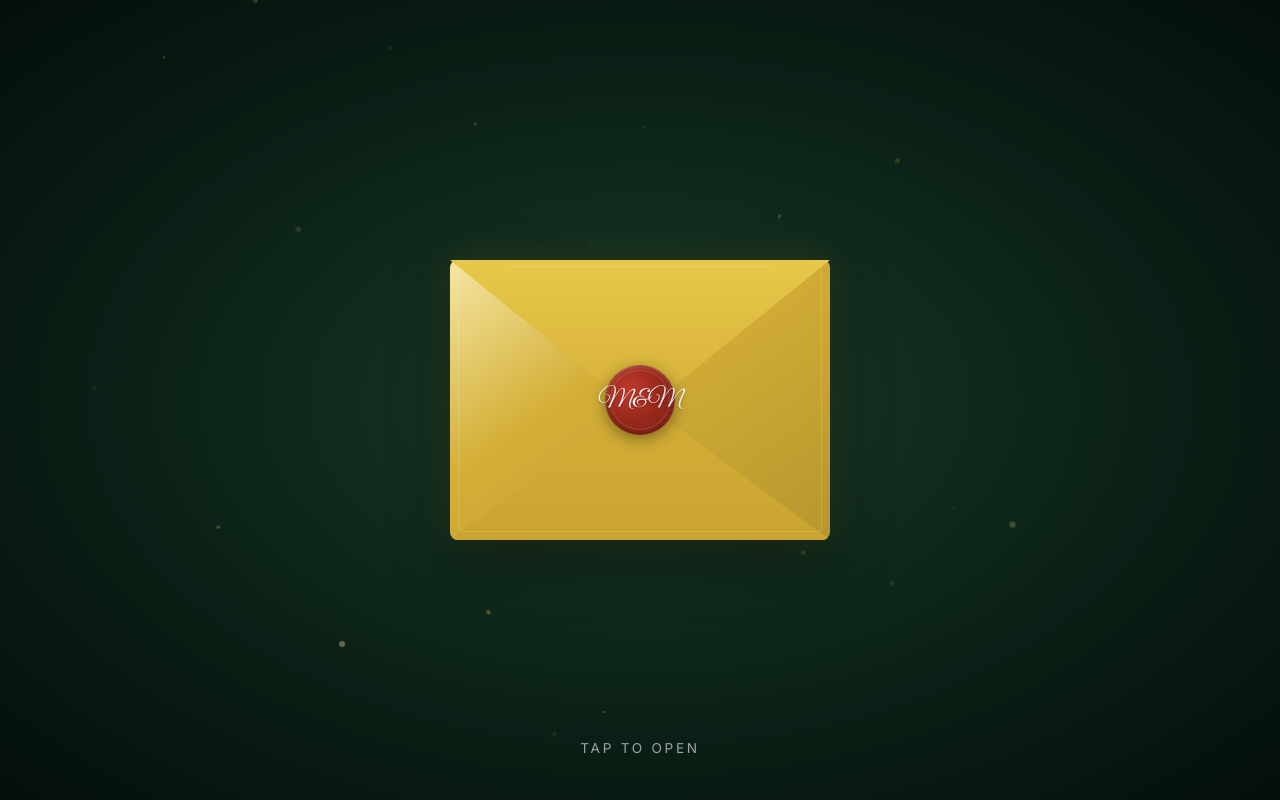
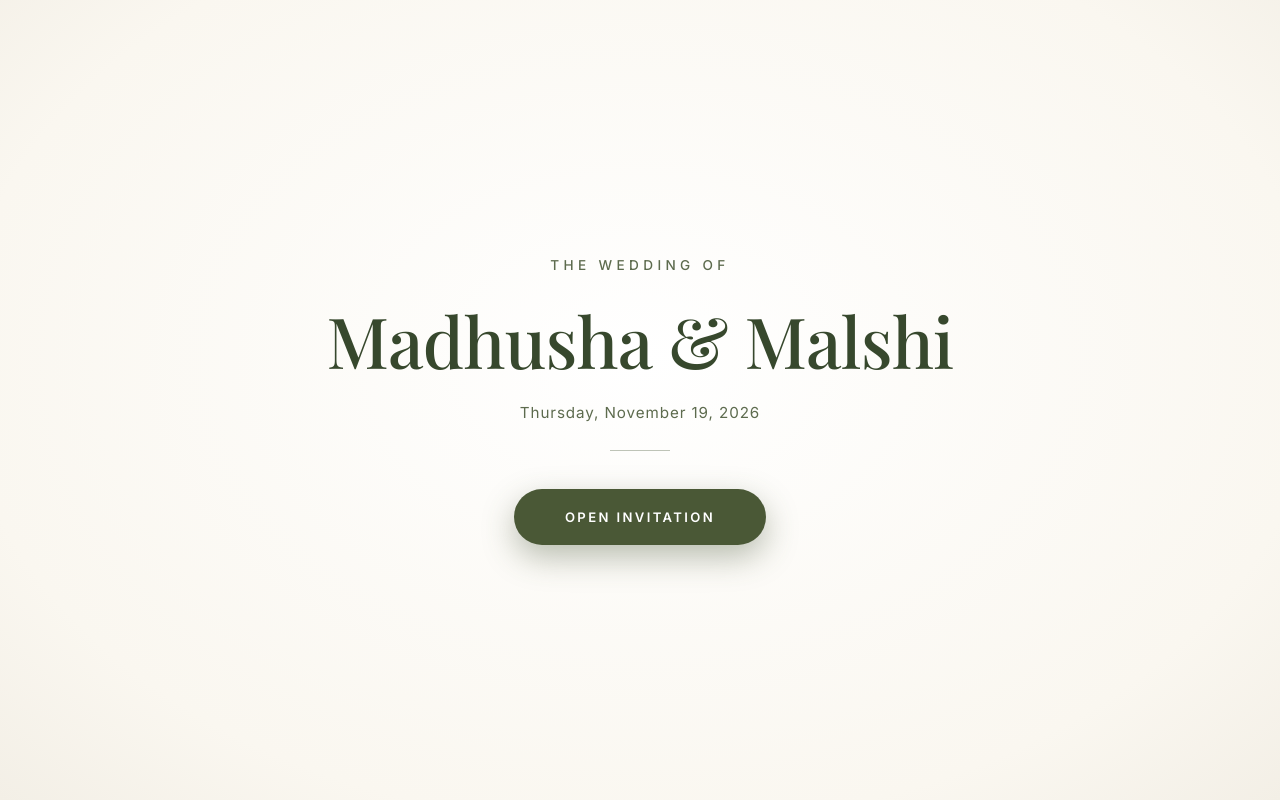
Before and after one commit to Sithu0501/wedding-invitation, a website built with Vite: page index.html in a window 1280 px wide. Shown: the top 800 px of the page. Built offline with nearby package versions, Linux system fonts and the light colour scheme; some packages are replaced by stand-ins of ours; animation ran at ten frames a second; a web font is replaced by a local one.

Commit message:
feat: replace envelope with clean elegant invitation landing screen

```diff
--- a/index.html
+++ b/index.html
@@ -13,26 +13,15 @@
 </head>
 <body>
 
-  <!-- ========== ENVELOPE OVERLAY ========== -->
+  <!-- ========== INVITATION LANDING OVERLAY ========== -->
   <div class="envelope-overlay" id="envelope-overlay">
-    <div class="particles-container" id="particles"></div>
-    <div class="envelope-container" id="envelope">
-      <div class="envelope-body">
-        <div class="envelope-inner"></div>
-      </div>
-      <div class="envelope-card" id="envelope-card">
-        <h2>You are invited to the wedding of</h2>
-        <h1>Madhusha</h1>
-        <span class="ampersand">&</span>
-        <h1>Malshi</h1>
-        <p>November 19, 2026</p>
-      </div>
-      <div class="envelope-flap" id="envelope-flap"></div>
-      <div class="wax-seal" id="wax-seal">
-        <span class="wax-seal-text">M&M</span>
-      </div>
+    <div class="landing-card" id="landing-card">
+      <p class="landing-subtitle">THE WEDDING OF</p>
+      <h1 class="landing-names">Madhusha &amp; Malshi</h1>
+      <p class="landing-date">Thursday, November 19, 2026</p>
+      <div class="landing-divider"></div>
+      <button class="btn-open-invitation" id="open-invitation-btn">OPEN INVITATION</button>
     </div>
-    <div class="envelope-prompt">Tap to open</div>
   </div>
 
   <!-- ========== NAVIGATION ========== -->
--- a/src/css/style.css
+++ b/src/css/style.css
@@ -57,7 +57,7 @@
 /* ===== Component Styles ===== */
 @layer components {
 
-  /* --- Envelope Overlay --- */
+  /* --- Clean Invitation Landing Overlay --- */
   .envelope-overlay {
     position: fixed;
     inset: 0;
@@ -65,188 +65,88 @@
     display: flex;
     align-items: center;
     justify-content: center;
-    background: radial-gradient(ellipse at center, #1a3a2a 0%, #0a1f15 60%, #050f0a 100%);
-    perspective: 1200px;
-    cursor: pointer;
-  }
-
-  .envelope-container {
-    position: relative;
-    width: 380px;
-    height: 280px;
-    transform-style: preserve-3d;
-  }
-
-  @media (max-width: 480px) {
-    .envelope-container {
-      width: 300px;
-      height: 220px;
-    }
-  }
-
-  .envelope-body {
-    position: absolute;
-    inset: 0;
-    background: linear-gradient(145deg, #F5E6A3 0%, #D4AF37 40%, #B8962E 100%);
-    border-radius: 8px;
-    box-shadow:
-      0 20px 60px rgba(0, 0, 0, 0.4),
-      0 0 40px rgba(212, 175, 55, 0.15),
-      inset 0 1px 0 rgba(255, 255, 255, 0.3);
-    overflow: hidden;
-  }
-
-  .envelope-body::after {
-    content: '';
-    position: absolute;
-    inset: 8px;
-    border: 1px solid rgba(255, 255, 255, 0.15);
-    border-radius: 4px;
-    pointer-events: none;
-  }
-
-  .envelope-flap {
-    position: absolute;
-    top: 0;
-    left: 0;
-    right: 0;
-    height: 55%;
-    background: linear-gradient(180deg, #E8C84A 0%, #D4AF37 100%);
-    clip-path: polygon(0 0, 50% 100%, 100% 0);
-    transform-origin: top center;
-    z-index: 2;
-    box-shadow: 0 4px 12px rgba(0, 0, 0, 0.15);
-  }
-
-  .envelope-flap::after {
-    content: '';
-    position: absolute;
-    top: 6px;
-    left: 15%;
-    right: 15%;
-    height: calc(100% - 12px);
-    clip-path: polygon(0 0, 50% 90%, 100% 0);
-    border: 1px solid rgba(255, 255, 255, 0.1);
-  }
-
-  .envelope-inner {
-    position: absolute;
-    bottom: 0;
-    left: 0;
-    right: 0;
-    height: 50%;
-    background: linear-gradient(0deg, #C9A430 0%, #D4AF37 100%);
-    clip-path: polygon(0 100%, 50% 0, 100% 100%);
-  }
-
-  .wax-seal {
-    position: absolute;
-    top: 50%;
-    left: 50%;
-    transform: translate(-50%, -50%);
-    width: 70px;
-    height: 70px;
-    background: radial-gradient(circle at 35% 35%, #c0392b 0%, #96281B 50%, #7B2018 100%);
-    border-radius: 50%;
-    z-index: 5;
-    display: flex;
-    align-items: center;
-    justify-content: center;
-    box-shadow:
-      0 4px 15px rgba(0, 0, 0, 0.4),
-      inset 0 2px 4px rgba(255, 255, 255, 0.2),
-      inset 0 -2px 4px rgba(0, 0, 0, 0.3);
-    animation: pulseSoft 2.5s ease-in-out infinite;
-  }
-
-  .wax-seal::before {
-    content: '';
-    position: absolute;
-    inset: 5px;
-    border: 1.5px solid rgba(255, 255, 255, 0.15);
-    border-radius: 50%;
-  }
-
-  .wax-seal-text {
-    font-family: 'Great Vibes', cursive;
-    color: rgba(255, 255, 255, 0.9);
-    font-size: 1.6rem;
-    text-shadow: 0 1px 2px rgba(0,0,0,0.3);
-    user-select: none;
-  }
-
-  .envelope-card {
-    position: absolute;
-    top: 15%;
-    left: 8%;
-    right: 8%;
-    height: 80%;
-    background: linear-gradient(180deg, #FFFFF0 0%, #FDF8F0 100%);
-    border-radius: 6px;
+    background: #FAF7F0;
+    padding: 2rem 1.5rem;
+    cursor: default;
+    background-image:
+      radial-gradient(ellipse at 50% 45%, #FFFFFF 0%, #FAF7F0 75%, #F3EFE6 100%);
+  }
+
+  .landing-card {
+    text-align: center;
+    max-width: 680px;
+    width: 100%;
     display: flex;
     flex-direction: column;
     align-items: center;
     justify-content: center;
-    padding: 1.5rem;
-    text-align: center;
-    box-shadow: 0 2px 8px rgba(0, 0, 0, 0.1);
-    transform: translateY(100%);
-    opacity: 0;
-  }
-
-  .envelope-card h2 {
-    font-family: 'Great Vibes', cursive;
-    color: #D4AF37;
-    font-size: 1.1rem;
-    margin-bottom: 0.3rem;
-    opacity: 0;
-  }
-
-  .envelope-card h1 {
-    font-family: 'Playfair Display', serif;
-    color: #2EAD70;
-    font-size: 1.6rem;
-    font-weight: 700;
-    margin-bottom: 0.3rem;
-    opacity: 0;
-  }
-
-  .envelope-card .ampersand {
-    font-family: 'Great Vibes', cursive;
-    color: #D4AF37;
-    font-size: 2rem;
-    line-height: 1;
-    opacity: 0;
-  }
-
-  .envelope-card p {
-    font-family: 'Inter', sans-serif;
-    color: #666;
-    font-size: 0.75rem;
-    letter-spacing: 0.15em;
+    padding: 2rem 1rem;
+  }
+
+  .landing-subtitle {
+    font-family: 'Inter', system-ui, sans-serif;
+    font-size: 0.85rem;
+    font-weight: 500;
+    letter-spacing: 0.32em;
     text-transform: uppercase;
-    margin-top: 0.5rem;
-    opacity: 0;
-  }
-
-  .envelope-prompt {
-    position: absolute;
-    bottom: 40px;
-    left: 50%;
-    transform: translateX(-50%);
-    color: rgba(255, 255, 255, 0.6);
-    font-family: 'Inter', sans-serif;
-    font-size: 0.85rem;
-    letter-spacing: 0.2em;
+    color: #5D6B4E;
+    margin-bottom: 1.4rem;
+  }
+
+  .landing-names {
+    font-family: 'Playfair Display', Georgia, serif;
+    font-size: clamp(2.4rem, 6vw, 4.4rem);
+    font-weight: 500;
+    color: #37482D;
+    line-height: 1.18;
+    margin-bottom: 1.2rem;
+    letter-spacing: -0.01em;
+  }
+
+  .landing-date {
+    font-family: 'Inter', system-ui, sans-serif;
+    font-size: 0.95rem;
+    font-weight: 400;
+    color: #5D6B4E;
+    letter-spacing: 0.06em;
+    margin-bottom: 1.5rem;
+  }
+
+  .landing-divider {
+    width: 60px;
+    height: 1px;
+    background: rgba(93, 107, 78, 0.4);
+    margin: 0 auto 2.4rem;
+  }
+
+  .btn-open-invitation {
+    display: inline-flex;
+    align-items: center;
+    justify-content: center;
+    padding: 1.1rem 3.2rem;
+    background: #4A5836;
+    color: #FFFFFF;
+    font-family: 'Inter', system-ui, sans-serif;
+    font-size: 0.82rem;
+    font-weight: 600;
+    letter-spacing: 0.18em;
     text-transform: uppercase;
-    animation: pulseSoft 2s ease-in-out infinite;
-  }
-
-  .particles-container {
-    position: absolute;
-    inset: 0;
-    pointer-events: none;
-    overflow: hidden;
+    border: none;
+    border-radius: 9999px;
+    cursor: pointer;
+    box-shadow: 0 12px 32px rgba(74, 88, 54, 0.38);
+    transition: all 0.3s cubic-bezier(0.4, 0, 0.2, 1);
+  }
+
+  .btn-open-invitation:hover {
+    background: #3B472A;
+    transform: translateY(-2px);
+    box-shadow: 0 16px 40px rgba(74, 88, 54, 0.48);
+  }
+
+  .btn-open-invitation:active {
+    transform: translateY(0);
+    box-shadow: 0 6px 18px rgba(74, 88, 54, 0.3);
   }
 
   .particle {
--- a/src/js/envelope.js
+++ b/src/js/envelope.js
@@ -1,151 +1,49 @@
 import { gsap } from 'gsap';
 
 /**
- * Envelope reveal animation using GSAP
- * - Full-screen envelope with wax seal
- * - Click/tap to open: flap opens, card slides out
- * - Overlay fades away revealing the main site
+ * Invitation reveal animation using GSAP
+ * - Clean landing screen with "THE WEDDING OF", couple names, date
+ * - "OPEN INVITATION" button with smooth fade transition
  */
 export function initEnvelope() {
   const overlay = document.getElementById('envelope-overlay');
-  const flap = document.getElementById('envelope-flap');
-  const card = document.getElementById('envelope-card');
-  const seal = document.getElementById('wax-seal');
-  const prompt = document.querySelector('.envelope-prompt');
+  const openBtn = document.getElementById('open-invitation-btn');
+  const card = document.getElementById('landing-card');
 
   if (!overlay) return;
 
-  // Prevent scrolling while envelope is visible
+  // Prevent scrolling while landing overlay is visible
   document.body.style.overflow = 'hidden';
 
-  // Create floating particles
-  createParticles();
+  // Smooth entrance for landing card
+  if (card) {
+    gsap.fromTo(
+      card,
+      { opacity: 0, y: 30 },
+      { opacity: 1, y: 0, duration: 1, ease: 'power2.out', delay: 0.1 }
+    );
+  }
 
-  // Click handler
-  overlay.addEventListener('click', openEnvelope, { once: true });
+  let isOpened = false;
 
-  function openEnvelope() {
-    const tl = gsap.timeline({
+  function openInvitation(e) {
+    if (e) e.stopPropagation();
+    if (isOpened) return;
+    isOpened = true;
+
+    // Smooth exit animation
+    gsap.to(overlay, {
+      opacity: 0,
+      duration: 0.8,
+      ease: 'power2.inOut',
       onComplete: () => {
         overlay.remove();
         document.body.style.overflow = '';
       }
     });
+  }
 
-    // 1. Hide prompt
-    tl.to(prompt, {
-      opacity: 0,
-      y: 10,
-      duration: 0.2,
-      ease: 'power2.in'
-    });
-
-    // 2. Seal breaks apart
-    tl.to(seal, {
-      scale: 1.3,
-      opacity: 0,
-      duration: 0.4,
-      ease: 'back.in(2)',
-    }, '-=0.1');
-
-    // 3. Envelope flap opens (3D rotation)
-    tl.to(flap, {
-      rotateX: -180,
-      duration: 0.8,
-      ease: 'power2.inOut',
-    }, '-=0.2');
-
-    // 4. Card slides up
-    tl.to(card, {
-      y: '-30%',
-      opacity: 1,
-      duration: 0.7,
-      ease: 'power2.out',
-    }, '-=0.3');
-
-    // 5. Card text reveals (staggered)
-    tl.to('#envelope-card h2, #envelope-card h1, #envelope-card .ampersand, #envelope-card p', {
-      opacity: 1,
-      y: 0,
-      duration: 0.4,
-      stagger: 0.12,
-      ease: 'power2.out',
-    }, '-=0.3');
-
-    // 6. Hold for a moment
-    tl.to({}, { duration: 1.2 });
-
-    // 7. Burst golden particles
-    tl.call(() => burstParticles());
-
-    // 8. Fade everything out
-    tl.to(overlay, {
-      opacity: 0,
-      duration: 0.8,
-      ease: 'power2.inOut',
-    }, '-=0.5');
+  if (openBtn) {
+    openBtn.addEventListener('click', openInvitation);
   }
 }
-
-function createParticles() {
-  const container = document.getElementById('particles');
-  if (!container) return;
-
-  for (let i = 0; i < 30; i++) {
-    const particle = document.createElement('div');
-    particle.className = 'particle';
-    particle.style.left = `${Math.random() * 100}%`;
-    particle.style.top = `${Math.random() * 100}%`;
-    particle.style.width = `${Math.random() * 4 + 2}px`;
-    particle.style.height = particle.style.width;
-    particle.style.background = Math.random() > 0.5 ? '#D4AF37' : '#F5E6A3';
-    container.appendChild(particle);
-
-    // Gentle floating animation
-    gsap.to(particle, {
-      opacity: Math.random() * 0.4 + 0.1,
-      duration: Math.random() * 2 + 1,
-      repeat: -1,
-      yoyo: true,
-      ease: 'sine.inOut',
-    });
-
-    gsap.to(particle, {
-      y: `${Math.random() * 40 - 20}px`,
-      x: `${Math.random() * 30 - 15}px`,
-      duration: Math.random() * 4 + 3,
-      repeat: -1,
-      yoyo: true,
-      ease: 'sine.inOut',
-    });
-  }
-}
-
-function burstParticles() {
-  const container = document.getElementById('particles');
-  if (!container) return;
-
-  for (let i = 0; i < 40; i++) {
-    const particle = document.createElement('div');
-    particle.className = 'particle';
-    particle.style.left = '50%';
-    particle.style.top = '50%';
-    particle.style.width = `${Math.random() * 6 + 3}px`;
-    particle.style.height = particle.style.width;
-    particle.style.borderRadius = Math.random() > 0.5 ? '50%' : '2px';
-    particle.style.background = ['#D4AF37', '#F5E6A3', '#E8C84A', '#FFD14D', '#FFFFF0'][Math.floor(Math.random() * 5)];
-    container.appendChild(particle);
-
-    const angle = (Math.PI * 2 * i) / 40;
-    const distance = Math.random() * 300 + 100;
-
-    gsap.to(particle, {
-      x: Math.cos(angle) * distance,
-      y: Math.sin(angle) * distance,
-      opacity: 0,
-      rotation: Math.random() * 720,
-      duration: Math.random() * 1 + 0.5,
-      ease: 'power2.out',
-    });
-  }
-}
```
